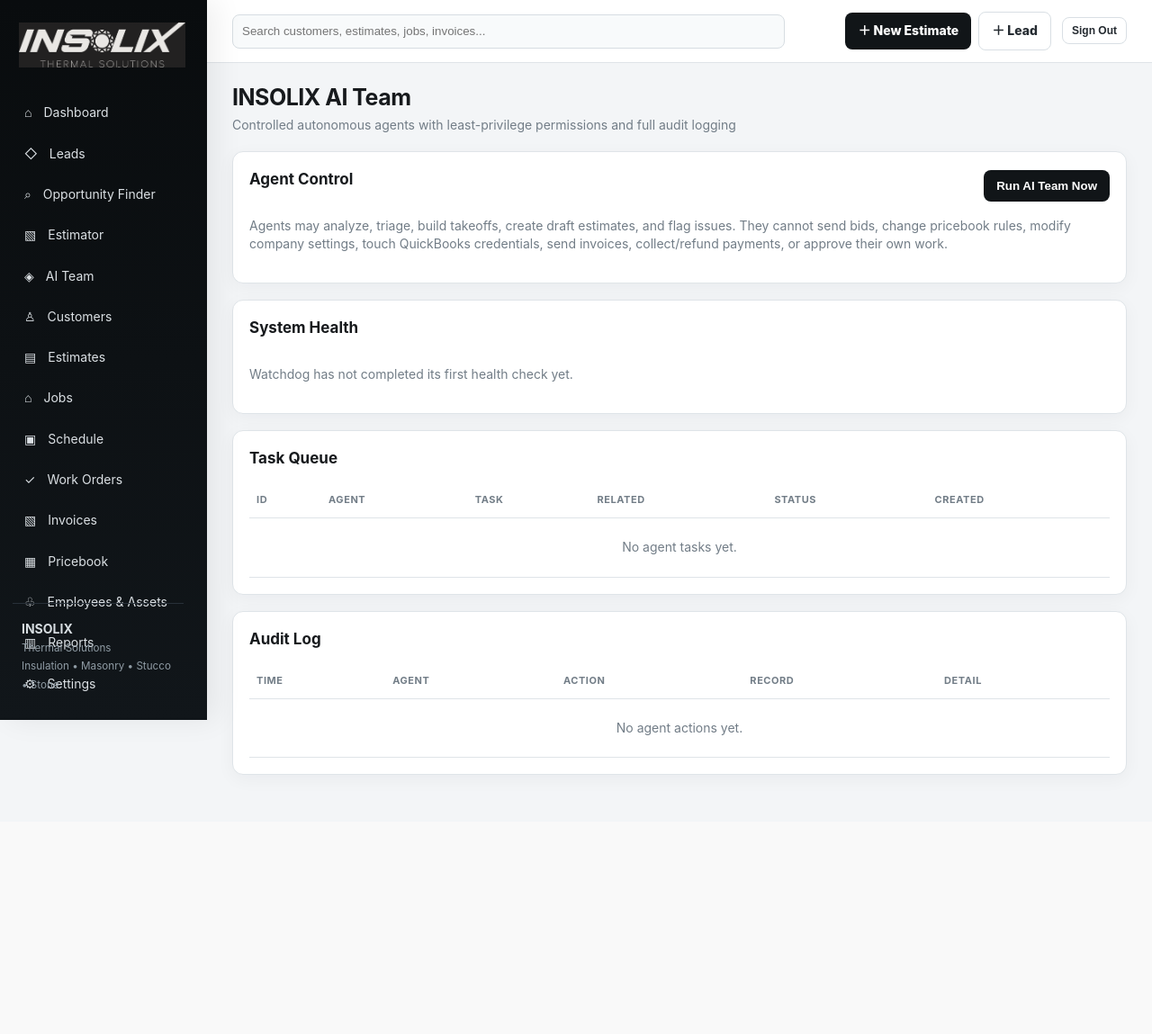
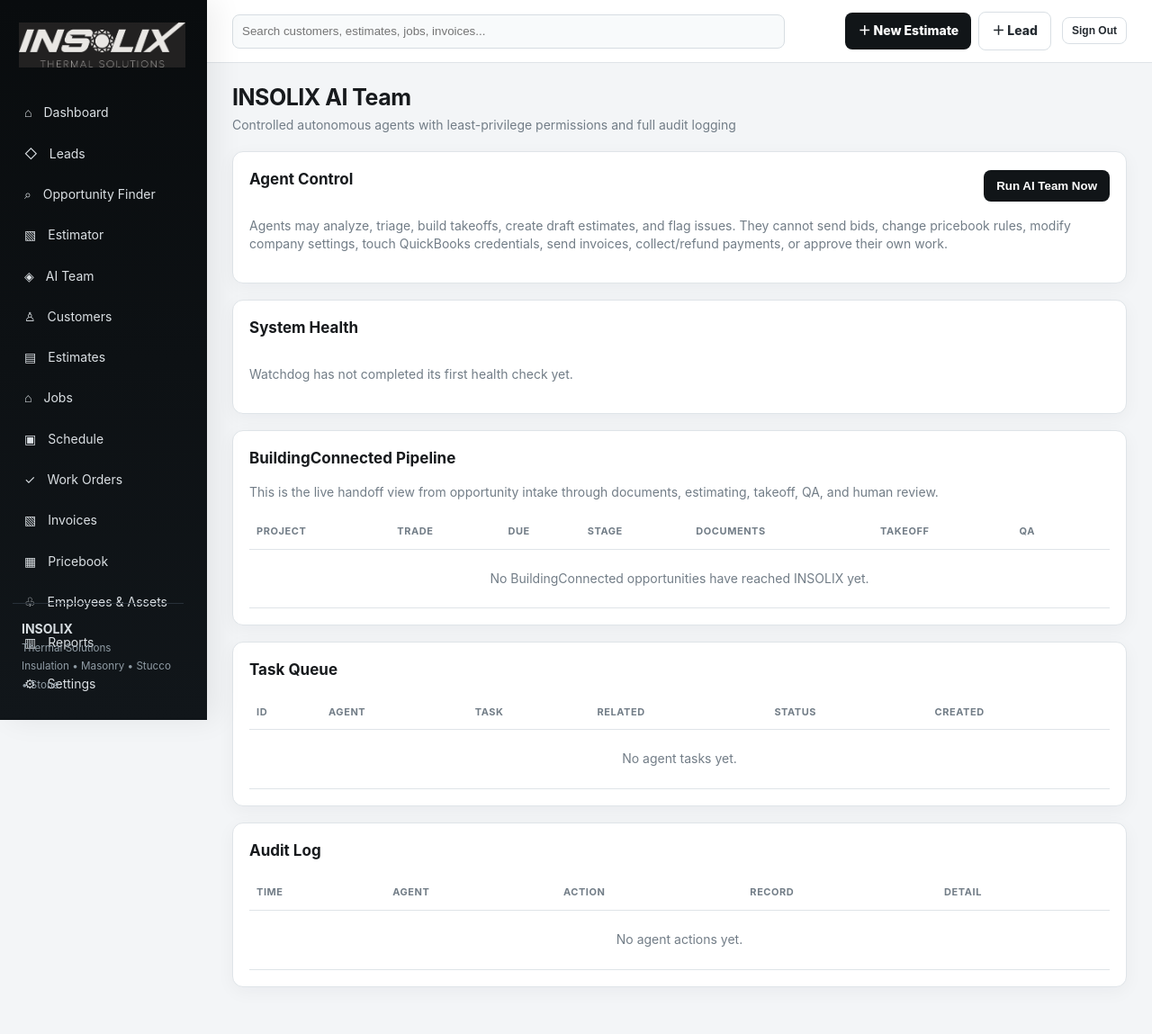
Before and after one commit to kevinrico75/insolix-fieldops, a Python web app: template templates/agents.html in a window 1280 px wide. Shown: the whole page at 90% size. Before the commit the page ends 863 px from the top, so only its background shows below. Run offline with Jinja, Linux system fonts and the light colour scheme; the template is opened without the code that fills it, so the values that code supplies are empty.

Commit message:
Show BuildingConnected pipeline on AI Team dashboard

```diff
--- a/templates/agents.html
+++ b/templates/agents.html
@@ -27,6 +27,20 @@
 </section>
 {% endfor %}
 </div>
+<section class="card"><h2>BuildingConnected Pipeline</h2>
+<p class="muted">This is the live handoff view from opportunity intake through documents, estimating, takeoff, QA, and human review.</p>
+<div class="table-wrap"><table>
+<tr><th>Project</th><th>Trade</th><th>Due</th><th>Stage</th><th>Documents</th><th>Takeoff</th><th>QA</th><th></th></tr>
+{% for j in pipeline %}
+<tr>
+<td><b>{{j.title}}</b><br><small>{{j.source_name}} • Match {{j.match_score}}%</small></td>
+<td>{{j.trade or 'Unclassified'}}</td><td>{{j.due_date or '—'}}</td>
+<td><span class="status">{{j.pipeline_stage}}</span></td><td>{{j.doc_count or 0}}</td><td>{{j.takeoff_count or 0}}</td><td>{{j.qa_status or '—'}}</td>
+<td>{% if j.project_id %}<a class="smallbtn" href="/estimator/{{j.project_id}}">Open Estimator</a>{% else %}<a class="smallbtn" href="/opportunities">Open Opportunity</a>{% endif %}</td>
+</tr>
+{% else %}<tr><td colspan="8" class="empty">No BuildingConnected opportunities have reached INSOLIX yet.</td></tr>{% endfor %}
+</table></div></section>
+
 <section class="card"><h2>Task Queue</h2><div class="table-wrap"><table>
 <tr><th>ID</th><th>Agent</th><th>Task</th><th>Related</th><th>Status</th><th>Created</th></tr>
 {% for t in tasks %}<tr><td>#{{t.id}}</td><td>{{t.agent_name}}</td><td>{{t.task_type}}</td><td>{{t.related_type or '—'}} #{{t.related_id or '—'}}</td><td><span class="status">{{t.status}}</span></td><td>{{t.created_at[:16]}}</td></tr>
```
